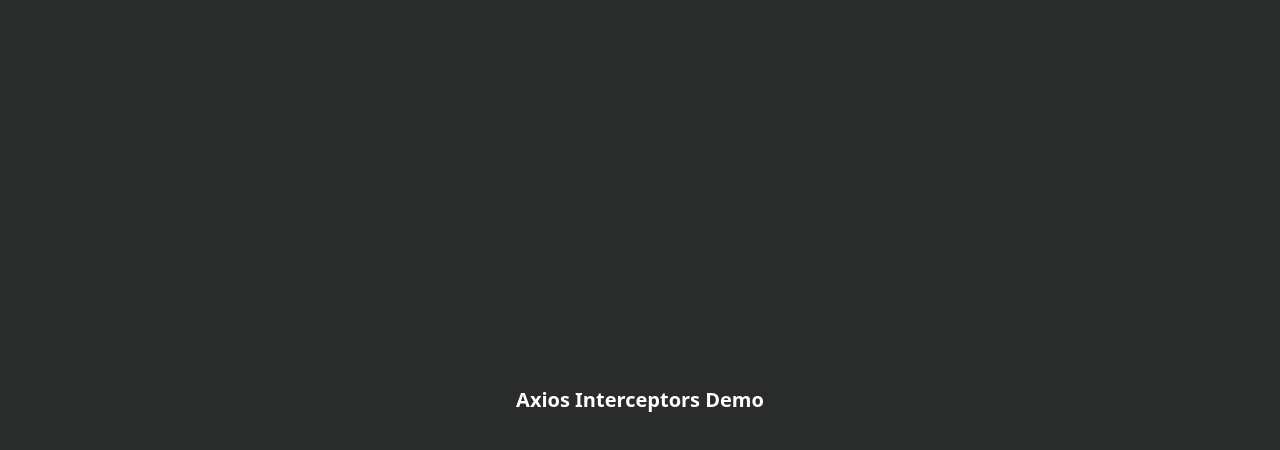
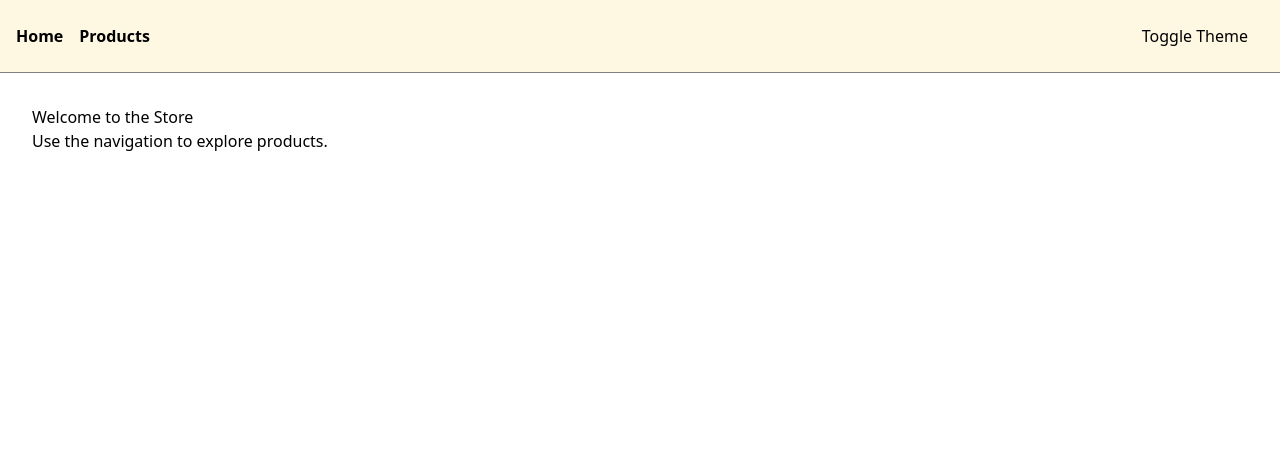
Before and after one commit to irfanbaig7/ReactAgain_2.0, a React (Vite) app: page / in a window 1280 px wide. Shown: the top 450 px of the page. Built offline with nearby package versions, Linux system fonts and the light colour scheme; no server answers.

Commit message:
project: including useReducer, context, router-dom, axios more..

```diff
--- a/package.json
+++ b/package.json
@@ -14,6 +14,7 @@
     "axios": "^1.12.2",
     "react": "^19.1.1",
     "react-dom": "^19.1.1",
+    "react-router-dom": "^7.9.4",
     "tailwindcss": "^4.1.14",
     "zustand": "^5.0.8"
   },
--- /dev/null
+++ b/src/05_Prj/Prj.jsx
@@ -0,0 +1,26 @@
+import React from 'react';
+import { ThemeProvider } from './context/ThemeContext';
+import Navbar from './components/Navbar';
+import ProductList from './components/ProductList';
+import { BrowserRouter as Router, Routes, Route } from 'react-router-dom';
+import Home from './components/Header';
+
+const Prj = () => {
+  return (
+    <ThemeProvider>
+      <Router>
+        {/* Navbar hamesha dikhega */}
+        <Navbar />
+        {/* Content area jinme routes load honge */}
+        <main style={{ padding: '1rem', minHeight: 'calc(100vh - 56px)', boxSizing: 'border-box' }}>
+          <Routes>
+            <Route path="/" element={<Home />} />
+            <Route path="/products" element={<ProductList />} />
+          </Routes>
+        </main>
+      </Router>
+    </ThemeProvider>
+  );
+};
+
+export default Prj;
--- /dev/null
+++ b/src/05_Prj/api/axiosInstance.js
@@ -0,0 +1,30 @@
+import axios from 'axios';
+
+const axiosInstance = axios.create({
+  baseURL: 'https://fakestoreapi.com',
+  timeout: 5000,
+  headers: { 'Content-Type': 'application/json' },
+});
+
+axiosInstance.interceptors.response.use(
+  (response) => response,
+  (error) => {
+    let message = 'Kuch galat ho gaya hai!';
+    if (error.response) {
+      const status = error.response.status;
+      if (status === 404) message = 'Resource nahi mila';
+      else if (status === 401) message = 'Anadhikarit entry';
+      else if (status === 500) message = 'Server ki dikat';
+      else message = error.response.data.message || message;
+    } else if (error.request) {
+      message = 'Server se koi jawab nahi aaya';
+    } else {
+      message = error.message;
+    }
+
+    console.error('API Error:', message);
+    return Promise.reject(new Error(message));
+  }
+);
+
+export default axiosInstance;
--- /dev/null
+++ b/src/05_Prj/components/Header.jsx
@@ -0,0 +1,13 @@
+import React from 'react'
+
+const Home = () => {
+
+    return (
+        <div style={{ padding: '1rem' }}>
+            <h2>Welcome to the Store</h2>
+            <p>Use the navigation to explore products.</p>
+        </div>
+    )
+}
+
+export default Home
--- /dev/null
+++ b/src/05_Prj/components/Navbar.jsx
@@ -0,0 +1,31 @@
+import React from 'react';
+import { Link } from 'react-router-dom';
+import { useTheme } from '../context/ThemeContext';
+
+const Navbar = () => {
+  const { toggleTheme, theme } = useTheme();
+
+  return (
+    <nav style={{
+      display: 'flex', justifyContent: 'space-between', alignItems: 'center', padding: '1rem',
+      borderBottom: '1px solid gray',
+      backgroundColor: theme === 'light' ? '#FEF8E3' : '#101828',
+      color: theme === 'light' ? '#000' : '#fff',
+      position: 'sticky', top: 0, zIndex: 1000,
+    }}>
+      <div>
+        <Link to="/" style={{ marginRight: '1rem', color: 'inherit', textDecoration: 'none', fontWeight: 'bold' }}>
+          Home
+        </Link>
+        <Link to="/products" style={{ color: 'inherit', textDecoration: 'none', fontWeight: 'bold' }}>
+          Products
+        </Link>
+      </div>
+      <button onClick={toggleTheme} style={{ padding: '0.5rem 1rem', cursor: 'pointer' }}>
+        Toggle Theme
+      </button>
+    </nav>
+  );
+};
+
+export default Navbar;
--- /dev/null
+++ b/src/05_Prj/components/ProductList.jsx
@@ -0,0 +1,63 @@
+import React, { useEffect, useReducer } from 'react'
+import { initialState, productReducer } from '../reducer/productsReducer'
+import axiosInstance from '../api/axiosInstance'
+import { useTheme } from '../context/ThemeContext'
+
+
+const ProductList = () => {
+
+    const [state, dispatch] = useReducer(productReducer, initialState)
+    const { theme } = useTheme()
+
+    // using axiosinstance make request
+
+    useEffect(() => {
+        const fetchProduct = async () => {
+            dispatch({ type: "FETCH_START" })
+            try {
+                const res = await axiosInstance.get("/products")
+                dispatch({ type: "FETCH_SUCCESS", payload: res.data })
+
+            } catch (error) {
+                dispatch({ type: "FETCH_ERROR", payload: error.message })
+            }
+        }
+
+        fetchProduct();
+    }, [])
+
+    // handling loading and error for ui ( product reducer jo loading & error ko handle kar rahe hai )
+    if (state.loading) return <p>Loading products...</p>
+    if (state.error) return <p style={{ color: 'red' }}>Error: {state.error}</p>;
+
+    return (
+        // ProductList ke andar products ko is tarah style karo:
+
+        <div>
+            {
+                state.products.map((product) => (
+                    <div key={product.id} style={{
+                        border: '1px solid #ccc',
+                        borderRadius: '8px',
+                        padding: '1rem',
+                        marginBottom: '1rem',
+                        display: 'flex',
+                        alignItems: 'center',
+                        backgroundColor: theme === 'light' ? '#FEF8E1' : '#444',
+                        color: theme === 'light' ? '#000' : '#fff',
+                    }}>
+                        <img src={product.image} alt={product.title} style={{ width: 80, height: 80, objectFit: 'contain', marginRight: '1rem' }} />
+                        <div>
+                            <h4 style={{ margin: 0 }}>{product.title}</h4>
+                            <p style={{ margin: 0, fontWeight: 'bold' }}>${product.price}</p>
+                        </div>
+                    </div>
+                ))
+            }
+        </div>
+
+
+    )
+}
+
+export default ProductList
--- /dev/null
+++ b/src/05_Prj/context/ThemeContext.jsx
@@ -0,0 +1,24 @@
+import React, { createContext, useContext, useState } from 'react';
+
+// ThemeContext banayenge
+const ThemeContext = createContext();
+
+// ThemeProvider component banayenge jisme theme state aur toggle function rahenge
+export const ThemeProvider = ({ children }) => {
+  const [theme, setTheme] = useState('light');
+
+  const toggleTheme = () => {
+    setTheme((prev) => (prev === 'light' ? 'dark' : 'light'));
+  };
+
+  return (
+    <ThemeContext.Provider value={{ theme, toggleTheme }}>
+      <div className={theme === 'light' ? 'bg-white text-black' : 'bg-gray-900 text-white'}>
+        {children}
+      </div>
+    </ThemeContext.Provider>
+  );
+};
+
+// Custom hook for easy access
+export const useTheme = () => useContext(ThemeContext);
--- /dev/null
+++ b/src/05_Prj/reducer/productsReducer.js
@@ -0,0 +1,18 @@
+export const initialState = {
+    products: [],
+    loading: false,
+    error: null,
+};
+
+export const productReducer = (state, action) => {
+    switch (action.type) {
+        case 'FETCH_START':
+            return { ...state, loading: true, error: null };
+        case 'FETCH_SUCCESS':
+            return { ...state, loading: false, products: action.payload };
+        case 'FETCH_ERROR':
+            return { ...state, loading: false, error: action.payload }
+        default:
+            return state;
+    }
+};
--- a/src/App.jsx
+++ b/src/App.jsx
@@ -8,6 +8,8 @@
 import Zustandd from './03_Zustand/Zustandd'
 import Axios from './04_Axios/Axios'
 import Ex1Interceptors from './04_Axios/Ex1Interceptors'
+import Prj from './05_Prj/Prj'
+// import TransFormation from './04_Axios/transformation/TransFormation'
 
 const App = () => {
   return (
@@ -34,7 +36,19 @@
 
       {/* 04 axios */}
       {/* <Axios /> */}
-      <Ex1Interceptors />
+      {/* <Ex1Interceptors /> */}
+
+
+      {/* mini project */}
+
+        <Prj />
+
+
+
+
+
+
+
 
     </>
   )
--- a/src/index.css
+++ b/src/index.css
@@ -1,11 +1,11 @@
 @import "tailwindcss";
 
 body {
-    height: 100vh;
-    width: 100vw;
-    display: flex;
-    justify-content: center;
-    align-items: center;
+    min-height: 100vh;
+    width: 100%;
+    margin: 0;
+    padding: 0;
     background-color: #2a2b2b;
     color: #fff;
+    display: block; /* ya default */
 }
```
Also changed, not shown: 1 other file (tests, documents, lock files or other folders).
